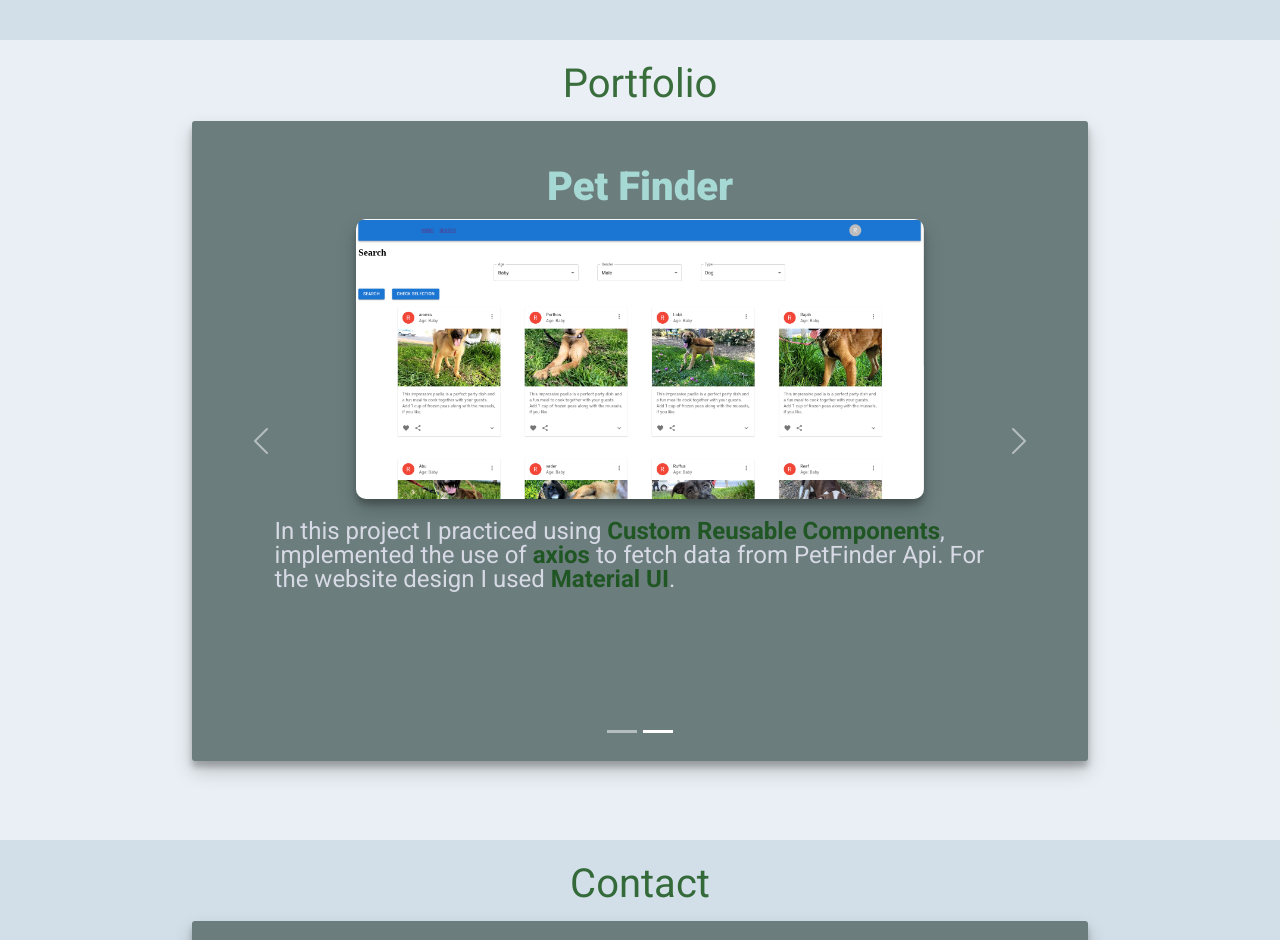
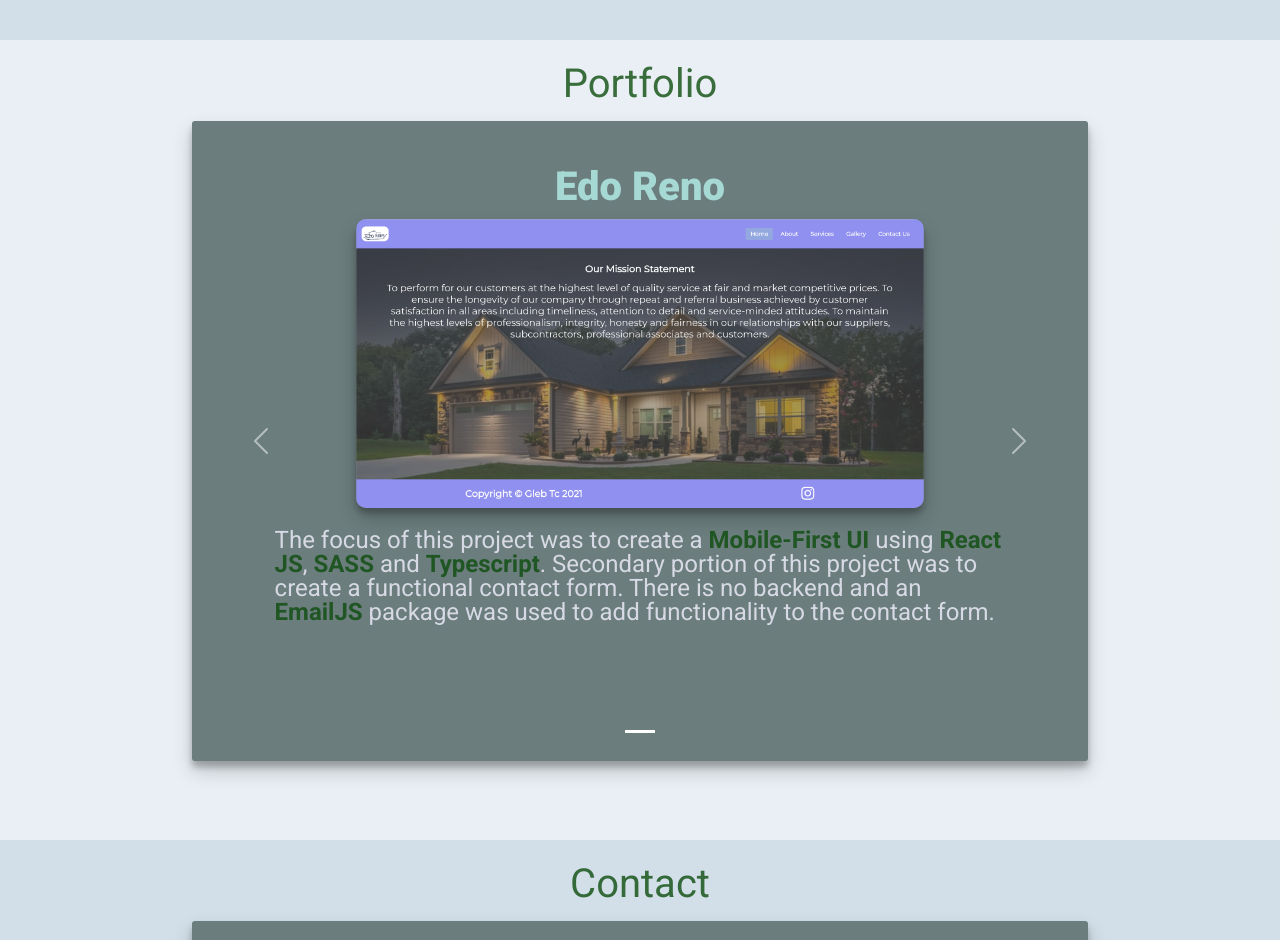
Before and after one commit to GlebTc/Portfolio, a React (Create React App) app: page / in a window 1280 px wide. Shown: the part 1560-2500 px from the top of the page. Built offline with nearby package versions, Linux system fonts and the light colour scheme.

Commit message:
Modified Portfolio

```diff
--- a/src/components/pages__components/Portfolio.tsx
+++ b/src/components/pages__components/Portfolio.tsx
@@ -24,13 +24,13 @@ const Portfolio = ({title, id}: portfolioProps) => {
               <div className="portfolio__gallery__item__description">
                 <p className="descritption__text">
                   <div className="description">
-                  The focus of this project was to create a <span>Mobile-First UI</span> using <span>SCSS</span> and create a functional contact form.  There is no backend and an <span>EmailJS</span> package was used to add functionality to the contact form.
+                  The focus of this project was to create a <span>Mobile-First UI</span> using <span>React JS</span>, <span>SASS</span> and <span>Typescript</span>.  Secondary portion of this project was to create a functional contact form.  There is no backend and an <span>EmailJS</span> package was used to add functionality to the contact form.
                   </div>
                 </p>
               </div>
             </div>
           </Carousel.Item>
-          <Carousel.Item>
+          {/* <Carousel.Item>
             <div className="portfolio__gallery__item">
               <h2>Pet Finder</h2>
               <div className="portfolio__gallery__item__image">
@@ -46,7 +46,7 @@ const Portfolio = ({title, id}: portfolioProps) => {
                 </p>
               </div>
             </div>
-          </Carousel.Item>
+          </Carousel.Item> */}
         </Carousel>
       </div>
     </div>
```
